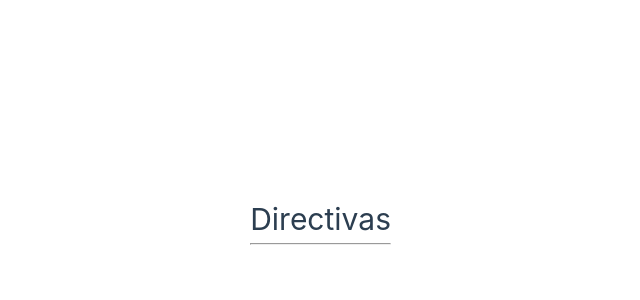
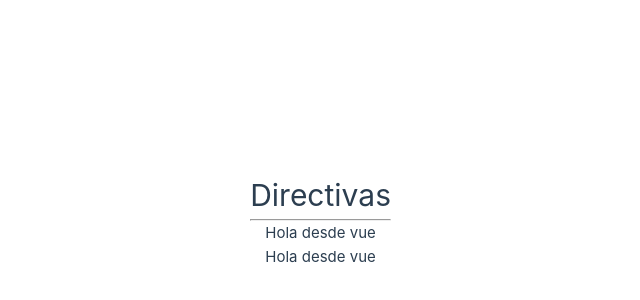
Before and after one commit to marcduranxanco/vue-3-desde-cero, a Vue app in the folder 03-Directivas/: page / in a window 1280 px wide. Shown: the part 180-480 px from the top of the page, without its empty margins (217-857 px from the left). Built offline with nearby package versions, Linux system fonts and the light colour scheme.

Commit message:
31 - V-text

```diff
--- a/03-Directivas/src/App.vue
+++ b/03-Directivas/src/App.vue
@@ -2,8 +2,19 @@
   <div>
     <h1>Directivas</h1>
     <hr/>
+    <span v-text="titulo"></span>
+    <br/>
+    <span> {{ titulo }} </span>
   </div>
 </template>
+
+<script>
+export default {
+  data: () => ({
+    titulo : "Hola desde vue"
+  })
+}
+</script>
 
 <style scoped>
   div {
```
